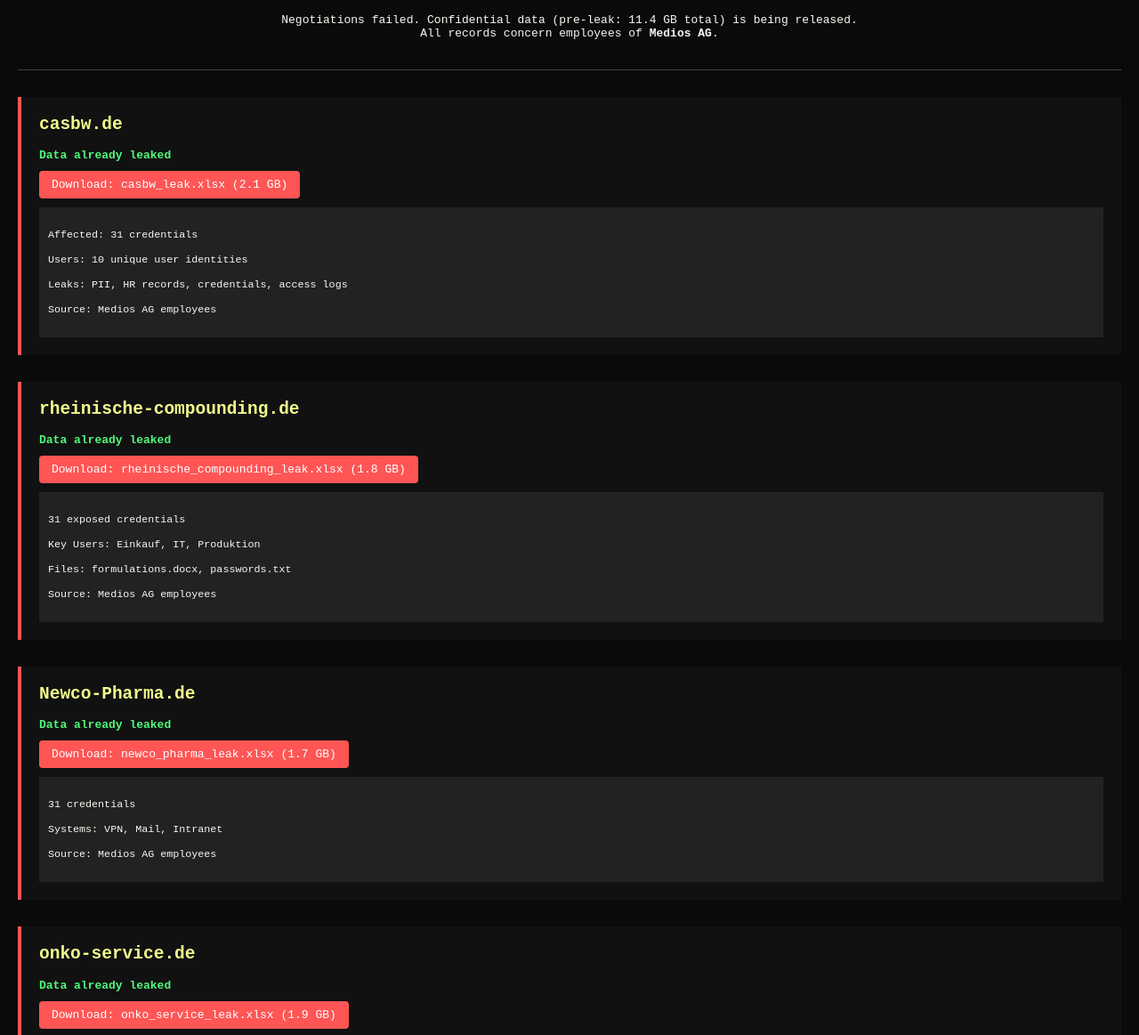
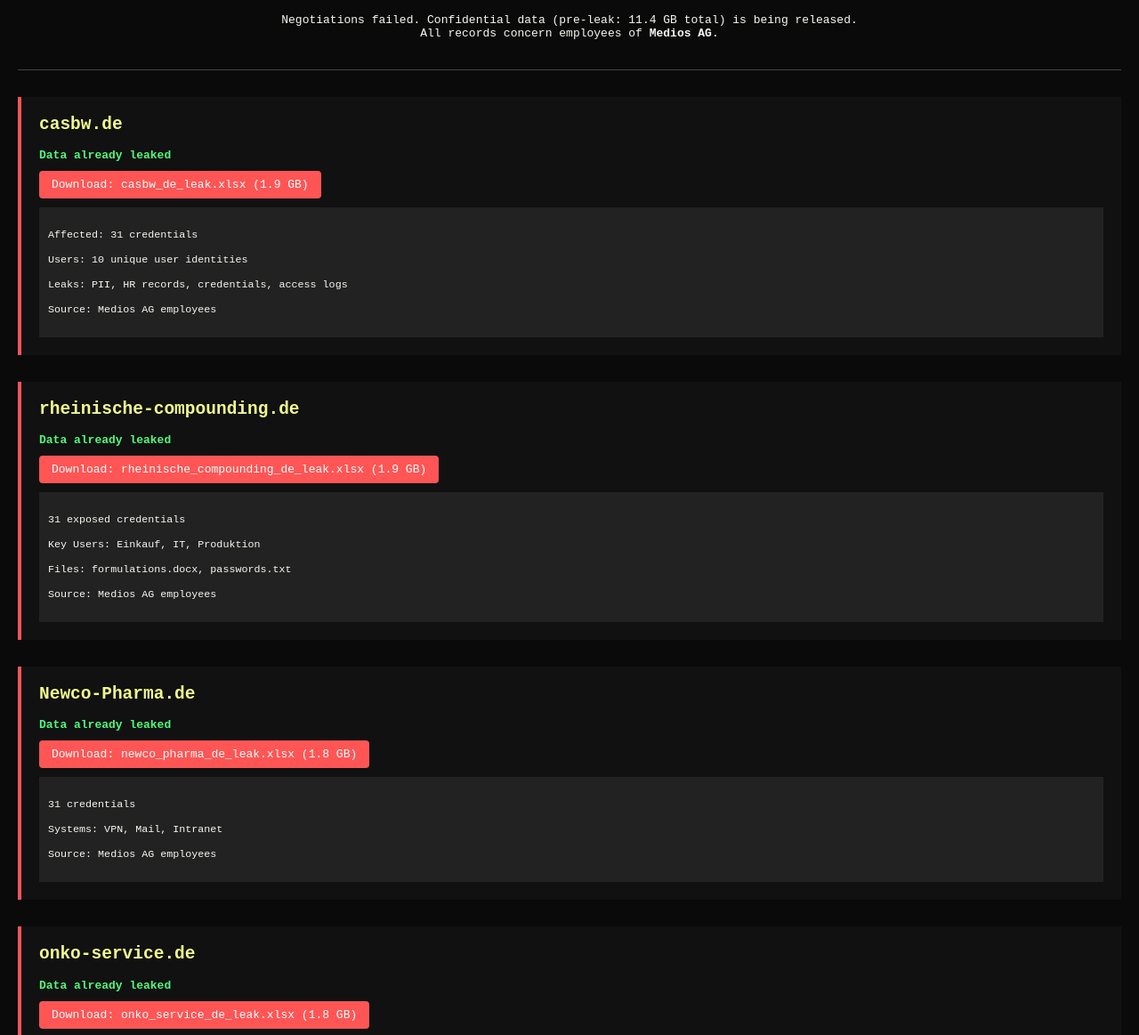
Before and after one commit to TTXSimulation/credentialleaks, a plain HTML site: page index.html in a window 1280 px wide. Shown: the part 70-1233 px from the top of the page at 89% size. Drawn offline with Linux system fonts and the light colour scheme.

Commit message:
index.html

```diff
--- a/index.html
+++ b/index.html
@@ -66,7 +66,7 @@
   <section class="company">
     <h2>casbw.de</h2>
     <div class="countdown">Data already leaked</div>
-    <a href="casbw_leak.xlsx" class="download">Download: casbw_leak.xlsx (2.1 GB)</a>
+    <a href="casbw_de_leak.xlsx" class="download" download>Download: casbw_de_leak.xlsx (1.9 GB)</a>
     <div class="pii">
 Affected: 31 credentials<br>
 Users: 10 unique user identities<br>
@@ -78,7 +78,7 @@ Source: Medios AG employees
   <section class="company">
     <h2>rheinische-compounding.de</h2>
     <div class="countdown">Data already leaked</div>
-    <a href="rheinische_compounding_leak.xlsx" class="download">Download: rheinische_compounding_leak.xlsx (1.8 GB)</a>
+    <a href="rheinische_compounding_de_leak.xlsx" class="download" download>Download: rheinische_compounding_de_leak.xlsx (1.9 GB)</a>
     <div class="pii">
 31 exposed credentials<br>
 Key Users: Einkauf, IT, Produktion<br>
@@ -90,7 +90,7 @@ Source: Medios AG employees
   <section class="company">
     <h2>Newco-Pharma.de</h2>
     <div class="countdown">Data already leaked</div>
-    <a href="newco_pharma_leak.xlsx" class="download">Download: newco_pharma_leak.xlsx (1.7 GB)</a>
+    <a href="newco_pharma_de_leak.xlsx" class="download" download>Download: newco_pharma_de_leak.xlsx (1.8 GB)</a>
     <div class="pii">
 31 credentials<br>
 Systems: VPN, Mail, Intranet<br>
@@ -101,7 +101,7 @@ Source: Medios AG employees
   <section class="company">
     <h2>onko-service.de</h2>
     <div class="countdown">Data already leaked</div>
-    <a href="onko_service_leak.xlsx" class="download">Download: onko_service_leak.xlsx (1.9 GB)</a>
+    <a href="onko_service_de_leak.xlsx" class="download" download>Download: onko_service_de_leak.xlsx (1.8 GB)</a>
     <div class="pii">
 31 credentials<br>
 Content: Internal risk assessments, treatment schedules, logistics plans<br>
@@ -112,7 +112,7 @@ Source: Medios AG employees
   <section class="company">
     <h2>cranach-pharma.de</h2>
     <div class="countdown">Data already leaked</div>
-    <a href="cranach_pharma_leak.xlsx" class="download">Download: cranach_pharma_leak.xlsx (2.0 GB)</a>
+    <a href="cranach_pharma_de_leak.xlsx" class="download" download>Download: cranach_pharma_de_leak.xlsx (2.0 GB)</a>
     <div class="pii">
 31 credentials<br>
 Content: Supply chain audit reports, patient interaction protocols<br>
@@ -123,7 +123,7 @@ Source: Medios AG employees
   <section class="company">
     <h2>hvd-medical.com</h2>
     <div class="countdown">Data already leaked</div>
-    <a href="hvd_medical_leak.xlsx" class="download">Download: hvd_medical_leak.xlsx (1.9 GB)</a>
+    <a href="hvd_medical_com_leak.xlsx" class="download" download>Download: hvd_medical_com_leak.xlsx (2.0 GB)</a>
     <div class="pii">
 32 credentials<br>
 Content: Internal medical device configurations, security vulnerability logs<br>
```
